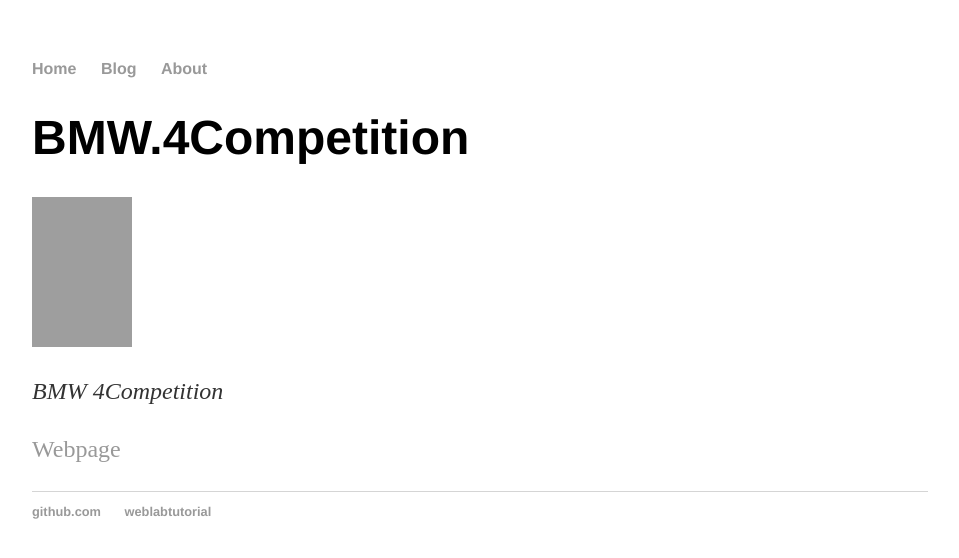
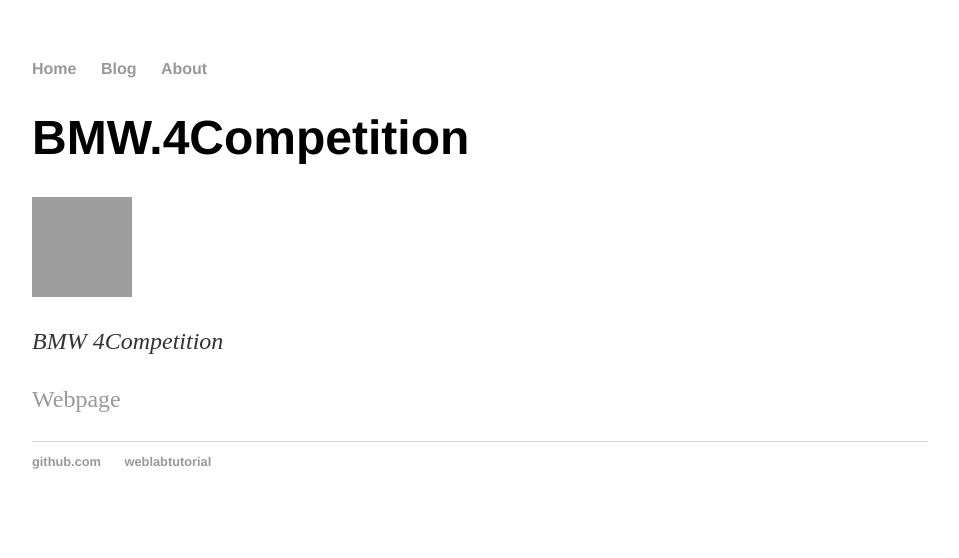
Before and after one commit to abuami/abuami.github.io, a Jekyll site: the page built from about/index.html, in a window 1280 px wide. Shown: the top 558 px of the page, without its empty margins (160-1119 px from the left). Built offline with Jekyll 4.4.1, drawn with Linux system fonts in a browser that asks for light colours; grey boxes are pictures that could not be loaded.

Commit message:
Update index.html

```diff
--- a/about/index.html
+++ b/about/index.html
@@ -4,6 +4,6 @@ title: BMW.4Competition
 ---
 <h1>{{ page.title }}</h1>
 <img src="https://images.netdirector.co.uk/gforces-auto/image/upload/w_710,h_533,q_auto,c_fill,f_auto,fl_lossy/auto-client/ca452a8f431365fb596020e252226946/bmw_m4_x_kith_ms_02.jpg"
-     alt="BMW.4Competition" style="width:100px;height:150px;"/>
+     alt="BMW.4Competition" style="width:100px;height:100px;"/>
 <p style="font-style: italic;">BMW 4Competition</p>
 <p><a href="https://www.bmw-dubai.com/models/them4competitionxkith/ target="_blank">Webpage</a></p>
```
